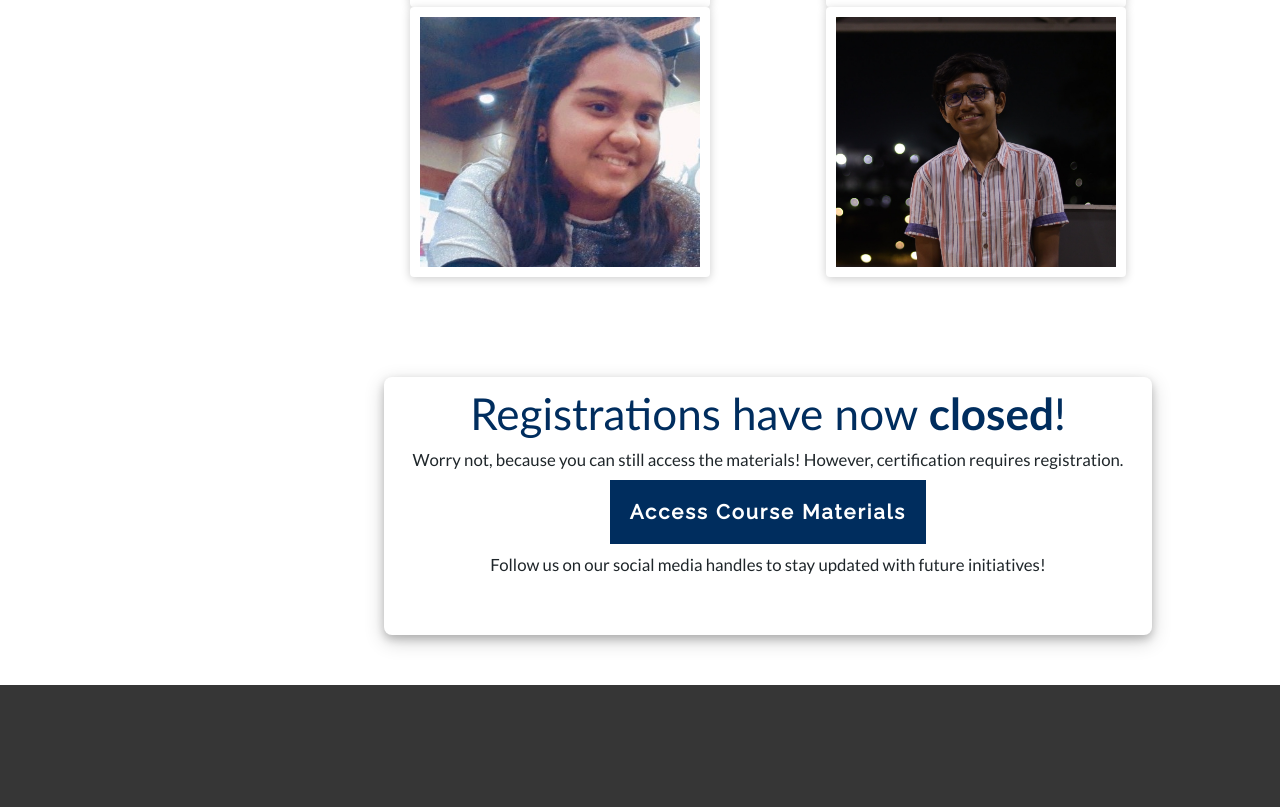
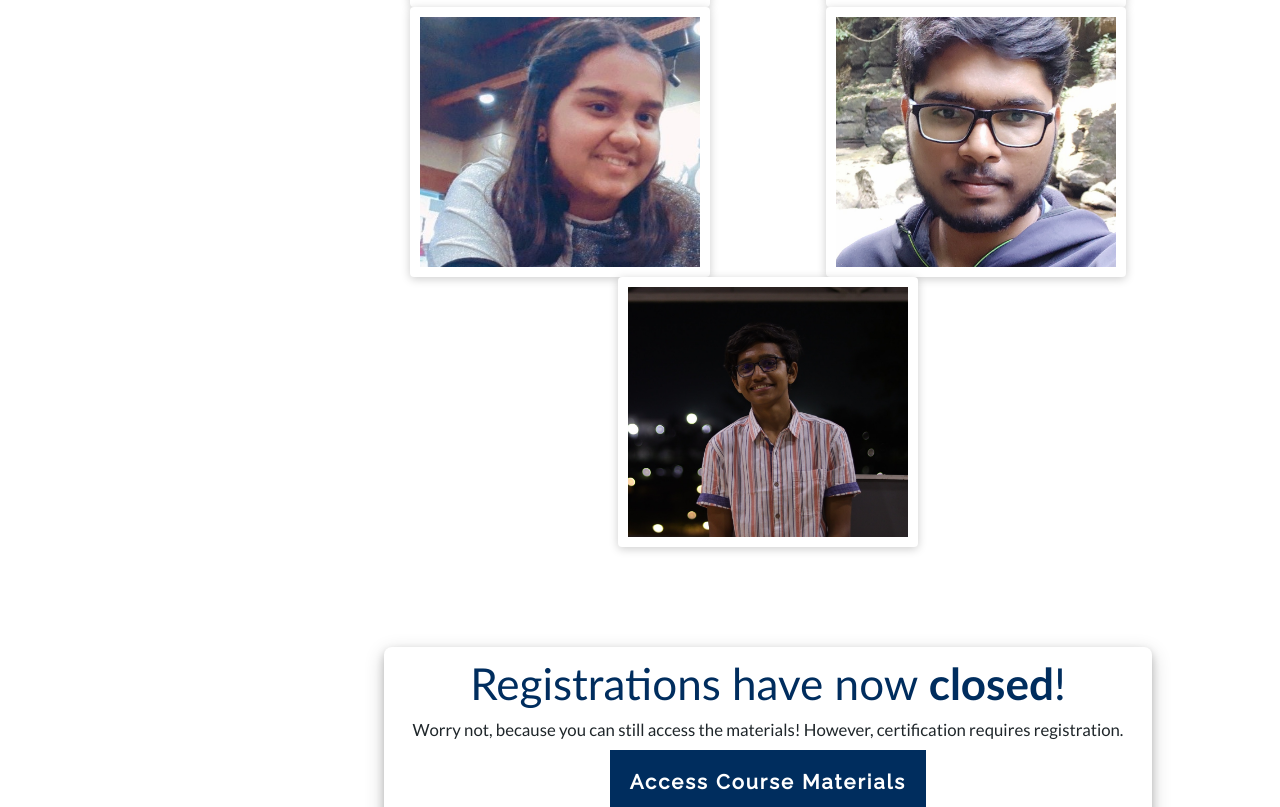
Before and after one commit to UtkarshC99/CnA-Old-Website, a plain HTML site: page wc21/index.html in a window 1280 px wide. Shown: the part 6084-6891 px from the top of the page. Drawn offline with nearby package versions, Linux system fonts and the light colour scheme; a script that the page names is missing; a web font is replaced by a local one.

Commit message:
Added Vivek to Course Mentors

```diff
--- a/wc21/index.html
+++ b/wc21/index.html
@@ -477,6 +477,17 @@
                             </div>
                         </div>
 
+            <div class="card" style=" height:270px; width:300px">
+                            <div class="imgBx">
+                                <a href="https://www.linkedin.com/in/rigel-tal/" style="text-decoration:none">
+                                    <img src="./Team Images/Course Mentor/Vivek.jpeg" alt="images">
+                            </div>
+                            <div class="details">
+                                <h2>Vishwanathan Vivek S<br><span style="font-size: 14px;">Course Mentor</span></h2>
+                                </a>
+                            </div>
+                        </div>
+
 			<div class="card" style=" height:270px; width:300px">
                             <div class="imgBx">
                                 <a href="https://www.linkedin.com/in/yaswanth-kumar-368a45205" style="text-decoration:none">
```
Also changed, not shown: wc21/Team Images/Course Mentor/Vivek.jpeg (added).
